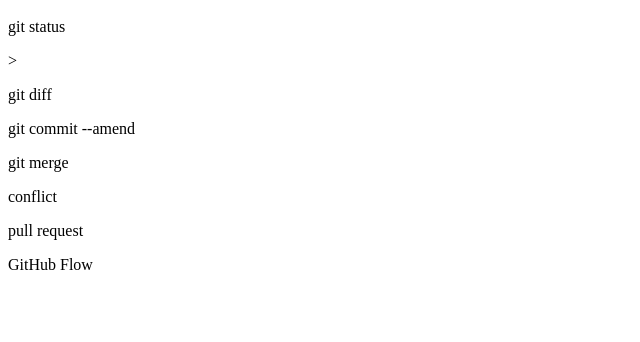
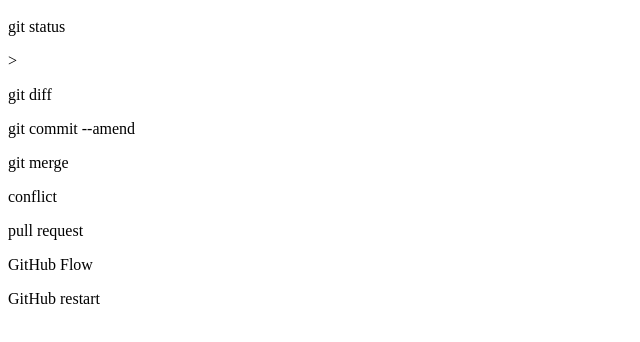
Before and after one commit to keisuke-nemu/git_tutorial, a plain HTML site: page index.html in a window 1280 px wide. Shown: the part 48-390 px from the top of the page, without its empty margins (0-640 px from the left). Drawn offline with Linux system fonts and the light colour scheme.

Commit message:
index.html に　git restartと追記

```diff
--- a/index.html
+++ b/index.html
@@ -6,3 +6,4 @@
 <p>conflict</p>
 <p>pull request</p>
 <p>GitHub Flow</p>
+<p>GitHub restart</p>
```
